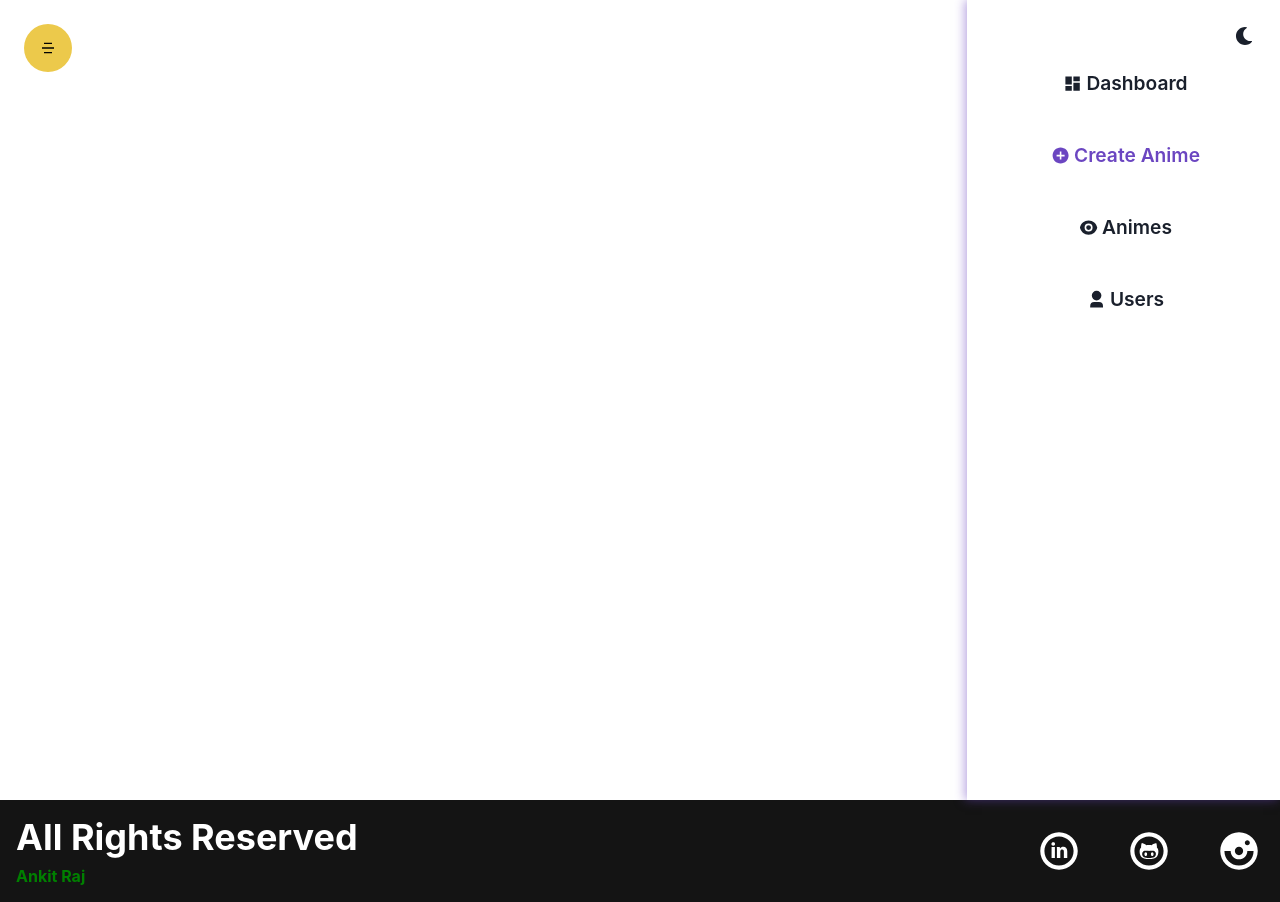
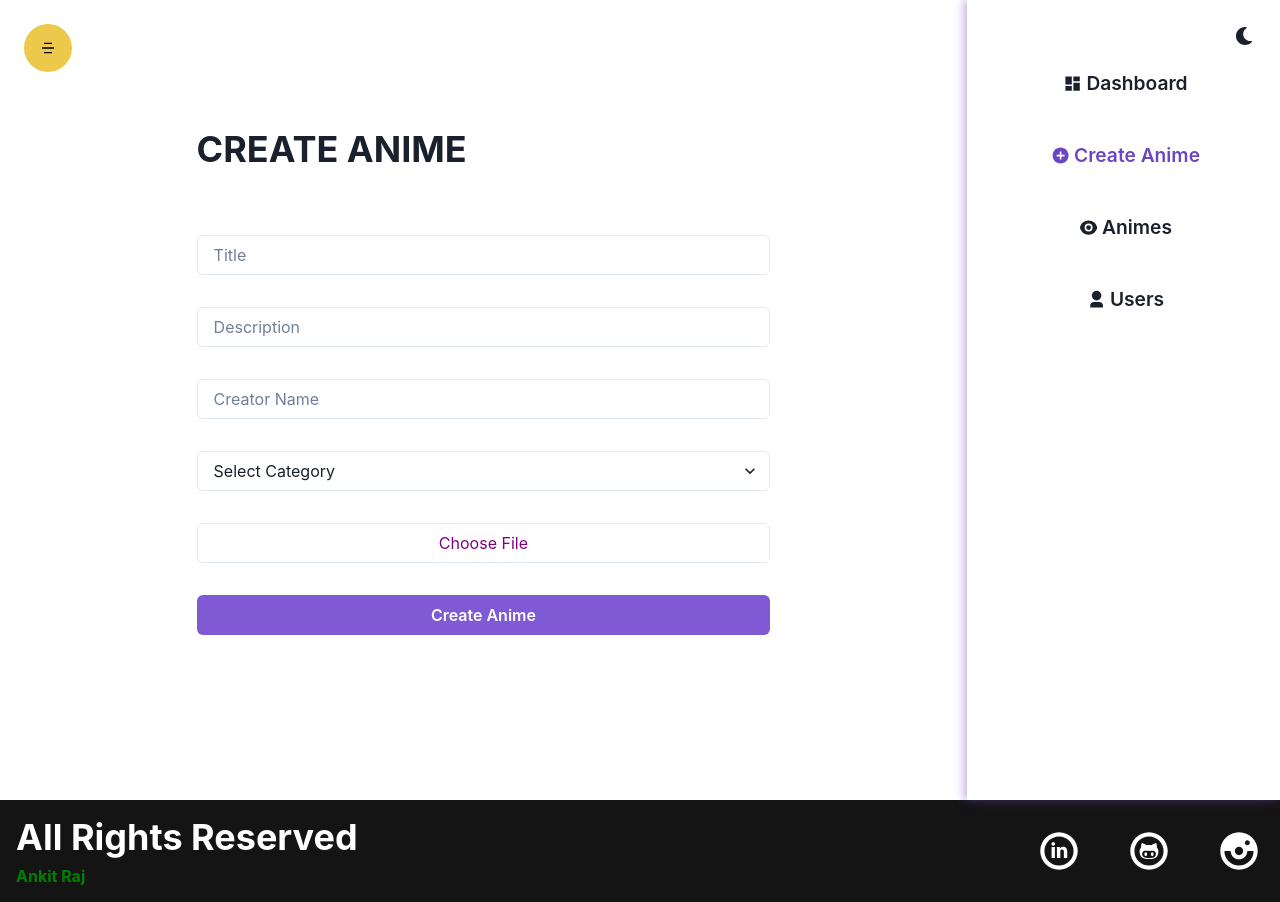
Before and after one commit to Ankit75124/animetrix_1, a React (Create React App) app: page /admin/createanime in a window 1280 px wide. Built offline with nearby package versions, Linux system fonts and the light colour scheme.

Commit message:
Course Form - 16-10/01 11:19 commit

```diff
--- a/src/components/Admin/CreateAnime/CreateAnime.jsx
+++ b/src/components/Admin/CreateAnime/CreateAnime.jsx
@@ -1,9 +1,47 @@
-import { Box, Grid } from '@chakra-ui/react';
-import React from 'react';
+import {
+  Button,
+  Container,
+  Grid,
+  Heading,
+  Image,
+  Input,
+  Select,
+  VStack,
+} from '@chakra-ui/react';
+import React, { useState } from 'react';
 import cursor from '../../../assets/images/cursor.png';
+import { fileUploadCss } from '../../Auth/Register';
 import Sidebar from '../Sidebar';
 
 const CreateAnime = () => {
+  const [title, setTitle] = useState('');
+  const [description, setDescription] = useState('');
+  const [createdBy, setCreatedBy] = useState('');
+  const [category, setCategory] = useState('');
+  const [image, setImage] = useState('');
+  const [imagePrev, setImagePrev] = useState('');
+
+  const categories = [
+    'Action',
+    'Romantic',
+    'Comedy',
+    'Blood-Shed',
+    'Horror',
+    'Shoenun',
+  ];
+
+  const changeImageHandler = e => {
+    const file = e.target.files[0];
+    const reader = new FileReader();
+
+    reader.readAsDataURL(file);
+
+    reader.onload = () => {
+      setImagePrev(reader.result);
+      setImage(file);
+    };
+  };
+
   return (
     <Grid
       minH="100vh"
@@ -12,7 +50,72 @@
         cursor: `url(${cursor}),default`,
       }}
     >
-      <Box></Box>
+      <Container py="16">
+        <form>
+          <Heading
+            textTransform={'uppercase'}
+            my="16"
+            textAlign={['center', 'left']}
+          >
+            Create Anime
+          </Heading>
+
+          <VStack m="auto" spacing="8">
+            <Input
+              value={title}
+              onChange={e => setTitle(e.target.value)}
+              placeholder="Title"
+              type={'text'}
+              focusBorderColor={'purple.300'}
+            />
+            <Input
+              value={description}
+              onChange={e => setDescription(e.target.value)}
+              placeholder="Description"
+              type={'text'}
+              focusBorderColor={'purple.300'}
+            />
+            <Input
+              value={createdBy}
+              onChange={e => setCreatedBy(e.target.value)}
+              placeholder="Creator Name"
+              type={'text'}
+              focusBorderColor={'purple.300'}
+            />
+
+            <Select
+              focusBorderColor={'purple.300'}
+              value={category}
+              onChange={e => setCategory(e.target.value)}
+            >
+              <option value="">Select Category</option>
+              {categories.map(item => (
+                <option key={item} value={item}>
+                  {item}
+                </option>
+              ))}
+            </Select>
+            <Input
+              accept="image/*"
+              required
+              type={'file'}
+              focusBorderColor={'purple.300'}
+              css={{ '&::file-selector-button ': {
+                ...fileUploadCss,color: 'purple',
+              }, }}
+              onChange={changeImageHandler}
+            />
+
+          {imagePrev && (
+            <Image src={imagePrev} boxSize="64" objectFit="containe" />
+          )}
+
+          <Button w="full" colorScheme={"purple" }type="submit">
+            Create Anime
+          </Button>
+          </VStack>
+        </form>
+      </Container>
 
       <Sidebar />
     </Grid>
--- a/src/components/Admin/Dashboard/Chart.js
+++ b/src/components/Admin/Dashboard/Chart.js
@@ -24,18 +24,18 @@
   Legend);
 
 
-export const LineChart = () => {
+export const LineChart = ({views=[]}) => {
 
     const labels = getLastYearMonths();
-    const options={
-        responsive:true,
-        plugins:{
-            legend:{
-                position:"botton"
+    const options = {
+      responsive: true,
+      plugins: {
+        legend: {
+          position: 'bottom',
         },
-                title:{
-                    display:true,
-                    text:"Yearly Views"
+        title: {
+          display: true,
+          text: 'Yearly Views',
         },
       },
     };
@@ -44,8 +44,8 @@
       labels,
       datasets: [
         {
-        label:"Views",
-        data: [7, 5, 6, 4],
+          label: 'Views',
+          data: views,
           borderColor: 'rgba(107,70,193,0.5)',
           backgroundColor: '#6b46c1',
         },
@@ -98,9 +98,6 @@
 
   const remain = 11 - currentMonth;
 
-
-  console.log(currentMonth);
-
   for (let i = currentMonth; i < months.length; i--) {
     const element = months[i];
     labels.unshift(element);
@@ -114,4 +111,5 @@
   }
 
   return labels;
+
 }
--- a/src/components/Auth/Register.jsx
+++ b/src/components/Auth/Register.jsx
@@ -85,6 +85,7 @@
           <Box marginY={'4'}>
             <FormLabel htmlFor="chooseAvatar" children="Choose Avatar" />
             <Input
+            accept='image/*'
               required
               id="chooseAvatar"
               type={'file'}
```
Lines whose indentation alone changed are shown as unchanged.
